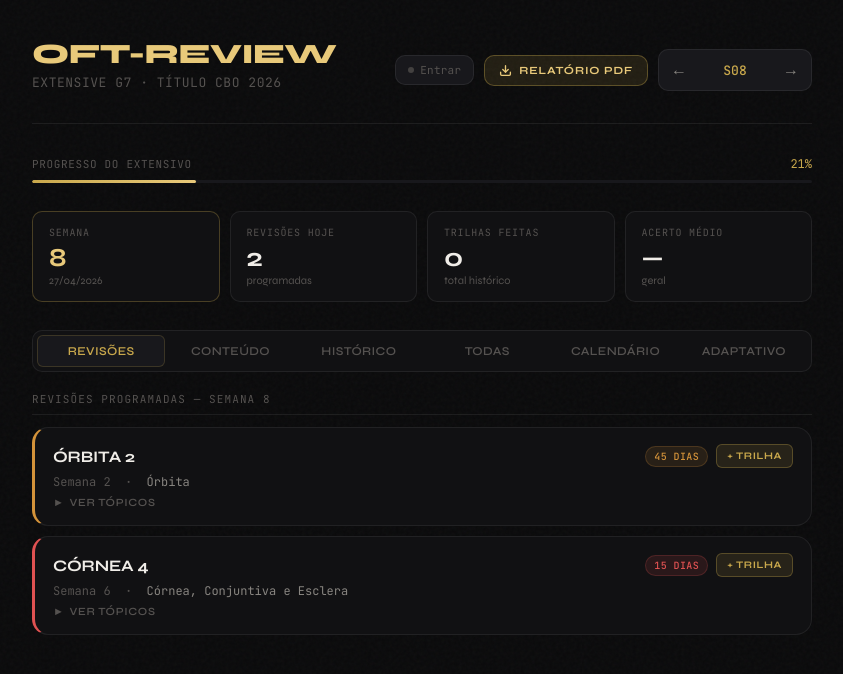
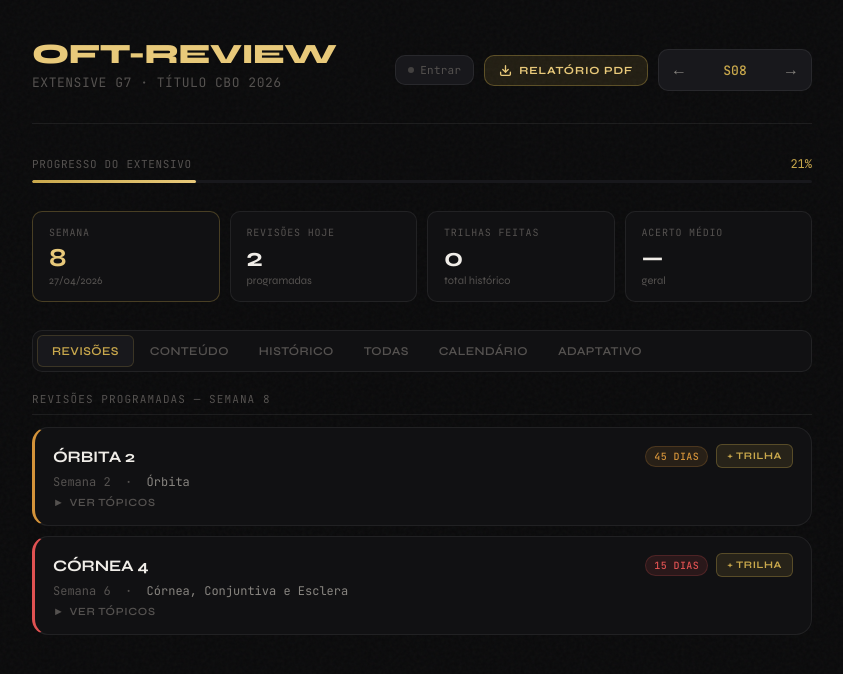
Before and after one commit to cassebfelipe2/oftreview, a plain HTML site: page index.html in a window 1280 px wide. Shown: the whole page, without its empty margins (218-1061 px from the left). Drawn offline with nearby package versions, Linux system fonts and the light colour scheme.

Commit message:
fix: tabs com scroll horizontal em mobile
Remove flex:1 das tab-btn (que comprimia os textos) e substitui por
flex-shrink:0 + overflow-x:auto no container. Scrollbar oculta.
Tab ativa sempre centralizada via scrollIntoView. Suporta até 7 tabs.

Co-Authored-By: Claude Sonnet 4.6 <noreply@anthropic.com>

```diff
--- a/index.html
+++ b/index.html
@@ -184,17 +184,19 @@ body::before {
   padding: 4px;
   margin-bottom: 20px;
   overflow-x: auto;
-}
+  -webkit-overflow-scrolling: touch;
+  scrollbar-width: none;
+}
+.tabs::-webkit-scrollbar { display: none; }
 .tab-btn {
-  flex: 1;
-  min-width: 0;
+  flex-shrink: 0;
   background: none;
   border: none;
   color: var(--text3);
   font-family: 'Syne', sans-serif;
   font-size: 12px;
   font-weight: 600;
-  padding: 8px 12px;
+  padding: 8px 14px;
   border-radius: 6px;
   cursor: pointer;
   transition: all 0.15s;
@@ -1260,7 +1262,10 @@ function showTab(tab, btn) {
   document.querySelectorAll('.tab-panel').forEach(p => p.classList.remove('active'));
   document.querySelectorAll('.tab-btn').forEach(b => b.classList.remove('active'));
   document.getElementById('panel-' + tab).classList.add('active');
-  if (btn) btn.classList.add('active');
+  if (btn) {
+    btn.classList.add('active');
+    btn.scrollIntoView({ behavior: 'smooth', block: 'nearest', inline: 'center' });
+  }
   if (tab === 'calendario') renderCalendar();
   if (tab === 'adaptativo') renderAdaptativo();
 }
```
